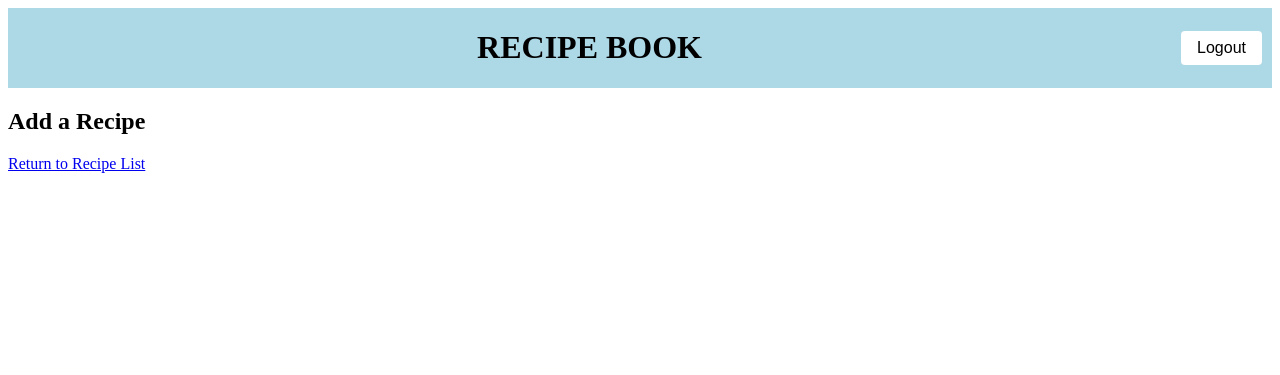
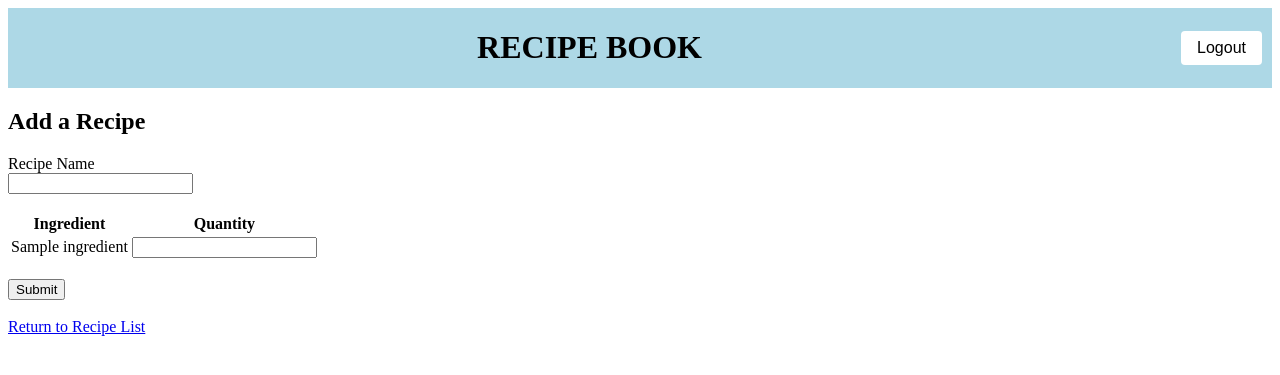
Before and after one commit to CJ-Uy/recipebook-uy-charles, a Django app: page /recipe/add in a window 1280 px wide. Shown: the top 375 px of the page. Run offline with Django 5.2, Linux system fonts and the light colour scheme; a user stored in the database is signed in; tables that the repository leaves empty hold one stand-in row (values such as "Sample post").

Commit message:
added saving functionality to /recipe/add

```diff
--- a/recipebook/ledger/templates/addRecipe.html
+++ b/recipebook/ledger/templates/addRecipe.html
@@ -7,6 +7,38 @@
 
 {% block body %}
 
+<form action="/recipe/add" method="post">
+	{% csrf_token %}
+	<label for="name" required>
+		<span>Recipe Name</span> <br>
+		<input type="text" id="name" name="name">
+	</label>
 
+	<br>
+	<br>
+
+	<table>
+		<tr>
+			<th>Ingredient</th>
+			<th>Quantity</th>
+		</tr>
+
+		{% for ingredient in ingredients %}
+		<tr>
+			<label for="ingredient:{{ingredient.pk}}">
+				<td>{{ingredient}}</td>
+				<td><input type="text" id="{{ingredient.pk}}" name="ingredient:{{ingredient.pk}}"></td>
+			</label>
+		</tr>
+		{% endfor %}
+
+	</table>
+
+	<br>
+
+	<input type="submit" value="Submit">
+</form>
+
+<br>
 <a href="/recipes/list">Return to Recipe List</a>
 {% endblock %}
--- a/recipebook/ledger/views.py
+++ b/recipebook/ledger/views.py
@@ -1,7 +1,7 @@
 from django.shortcuts import render
 from django.contrib.auth.decorators import login_required
 
-from ledger.models import Recipe
+from ledger.models import Recipe, Ingredient, RecipeIngredient, Profile
 
 
 def index(request):
@@ -18,4 +18,19 @@ def recipe(request, recipe_id):
 
 @login_required
 def add_recipe(request):
-    return render(request, "addRecipe.html")
+    allIngredients = Ingredient.objects.all()
+    if request.method == "POST":
+        newRecipe = Recipe()
+        newRecipe.name = request.POST.get("name")
+        newRecipe.author = Profile.objects.get(pk=str(request.user.id))
+        newRecipe.save()
+
+        for key, value in request.POST.items():
+            if key.startswith("ingredient:") and value != "":
+                newRecipeIngredient = RecipeIngredient()
+                newRecipeIngredient.ingredient = Ingredient.objects.get(pk=str(key[11:]))
+                newRecipeIngredient.recipe = Recipe.objects.get(pk=newRecipe.pk)
+                newRecipeIngredient.quantity = value
+                newRecipeIngredient.save()
+
+    return render(request, "addRecipe.html", {"ingredients": allIngredients})
```
